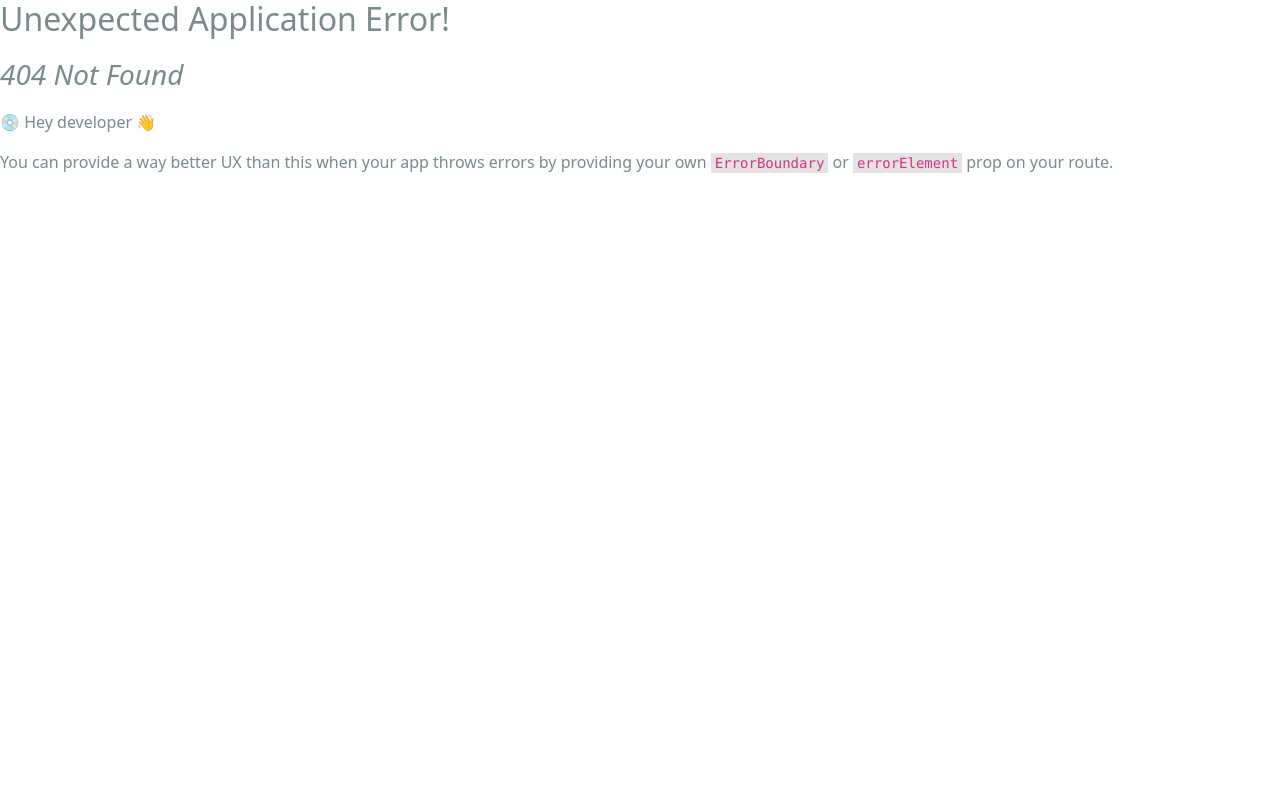
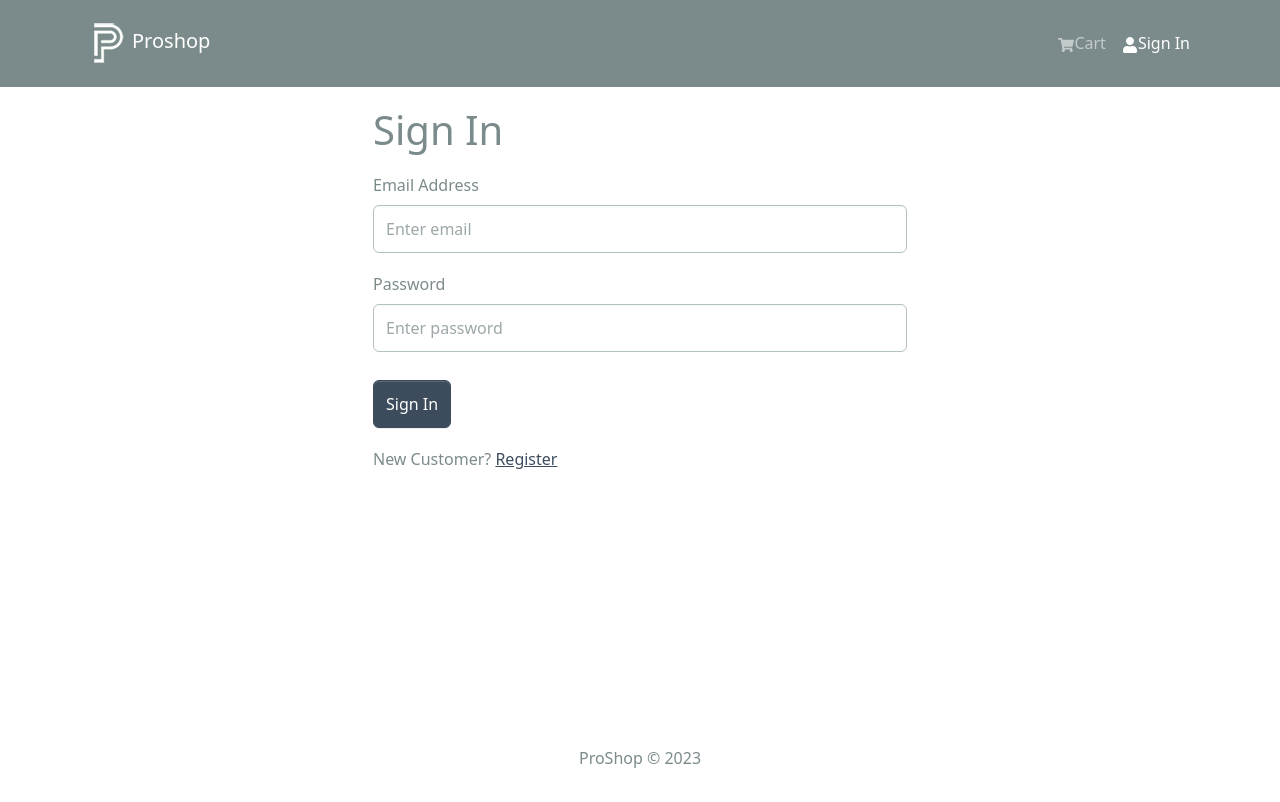
Before and after one commit to Jay-Khakim/proshop, a React (Create React App) app in the folder frontend/: page /login in a window 1280 px wide. Before the commit this address had no page. Shown: the top 802 px of the page. Built offline with nearby package versions, Linux system fonts and the light colour scheme.

Commit message:
Login Screen

```diff
--- /dev/null
+++ b/frontend/src/components/FormContainer.jsx
@@ -0,0 +1,15 @@
+import {Container, Row, Col} from 'react-bootstrap'
+
+const FormContainer = ({children}) => {
+  return (
+    <Container>
+        <Row className='justify-content-md-center'>
+            <Col xs={12} md={6}>
+                {children}
+            </Col>
+        </Row>
+    </Container>
+  )
+}
+
+export default FormContainer
--- a/frontend/src/index.js
+++ b/frontend/src/index.js
@@ -16,6 +16,7 @@
 import HomeScreen from './screens/HomeScreen';
 import ProductScreen from './screens/ProductScreen';
 import CartScreen from './screens/CartScreen';
+import LoginScreen from './screens/LoginScreen';
 
 const router = createBrowserRouter(
   createRoutesFromElements(
@@ -23,6 +24,8 @@
       <Route index={true} path="/" element={<HomeScreen />} />
       <Route path="/product/:id" element={<ProductScreen />} />
       <Route path="/cart" element={<CartScreen />} />
+      <Route path="/login" element={<LoginScreen />} />
+
     </Route>
   )
 )
--- /dev/null
+++ b/frontend/src/screens/LoginScreen.jsx
@@ -0,0 +1,55 @@
+import {useState} from 'react';
+import {Link} from 'react-router-dom'
+import {Form, Button, Row, Col} from "react-bootstrap"
+import FormContainer from '../components/FormContainer';
+
+const LoginScreen = () => {
+    const [email, setEmail] = useState('')
+    const [password, setPassword] = useState('')
+
+    const submitHandler = (e) =>{
+        e.preventDefault();
+        console.log('submit')
+    }
+
+    return (
+        <FormContainer>
+            <h1>Sign In</h1>
+
+            <Form onSubmit={submitHandler}>
+                <Form.Group controlId='email' className='my-3'>
+                    <Form.Label>Email Address</Form.Label>
+                    <Form.Control
+                        type='email'
+                        placeholder='Enter email'
+                        value={email}
+                        onChange={(e) => setEmail(e.target.value)}>
+                    </Form.Control>
+                </Form.Group>
+
+                <Form.Group controlId='password' className='my-3'>
+                    <Form.Label>Password</Form.Label>
+                    <Form.Control
+                        type='password'
+                        placeholder='Enter password'
+                        value={password}
+                        onChange={(e) => setPassword(e.target.value)}>
+                    </Form.Control>
+                </Form.Group>
+
+
+                <Button type='submit' variant='primary' className="mt-2">
+                    Sign In
+                </Button>
+            </Form>
+
+            <Row className='py-3'>
+                <Col>
+                    New Customer? <Link to='/register'>Register</Link>
+                </Col>
+            </Row>
+        </FormContainer>
+    )
+}
+
+export default LoginScreen
```
